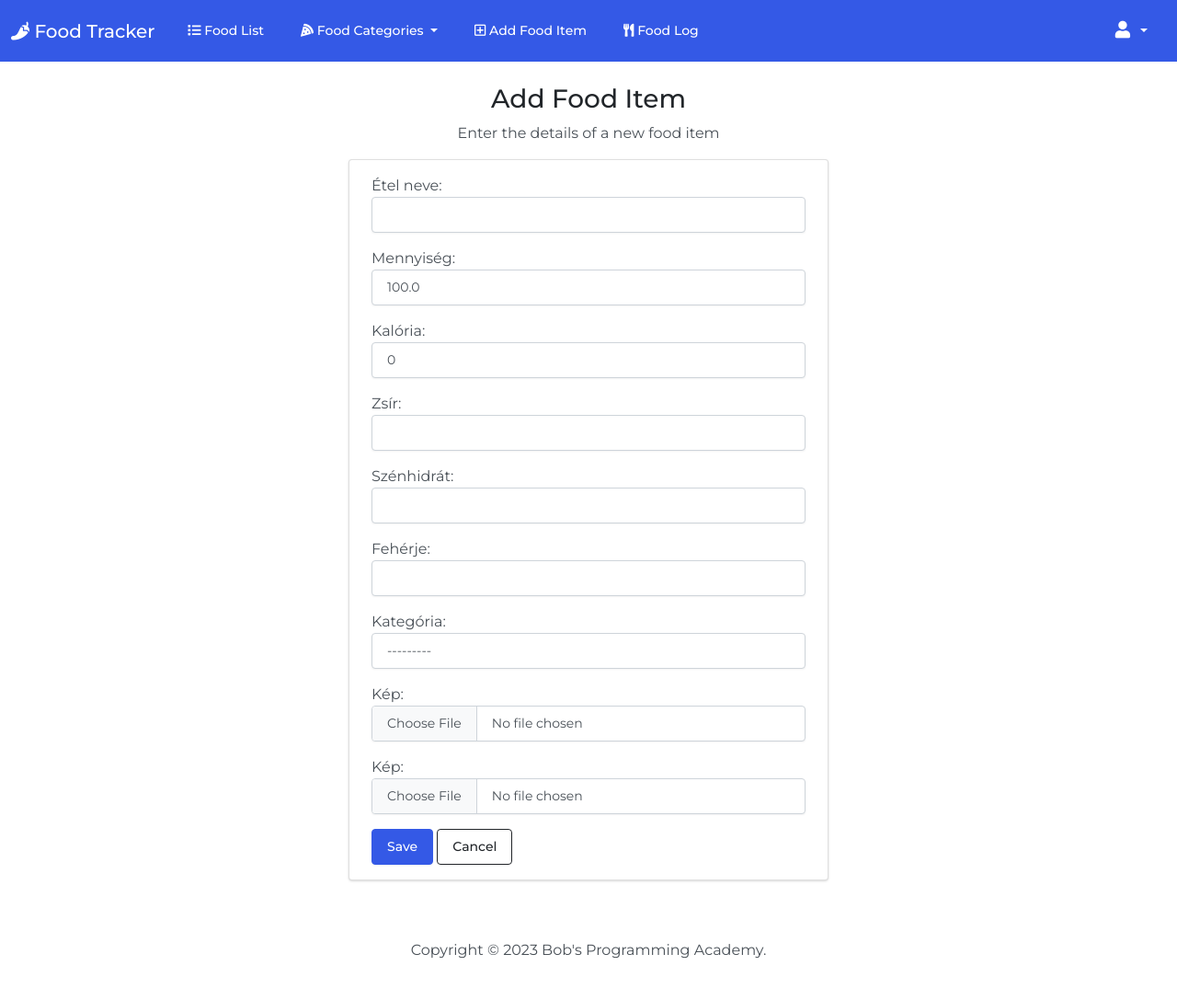
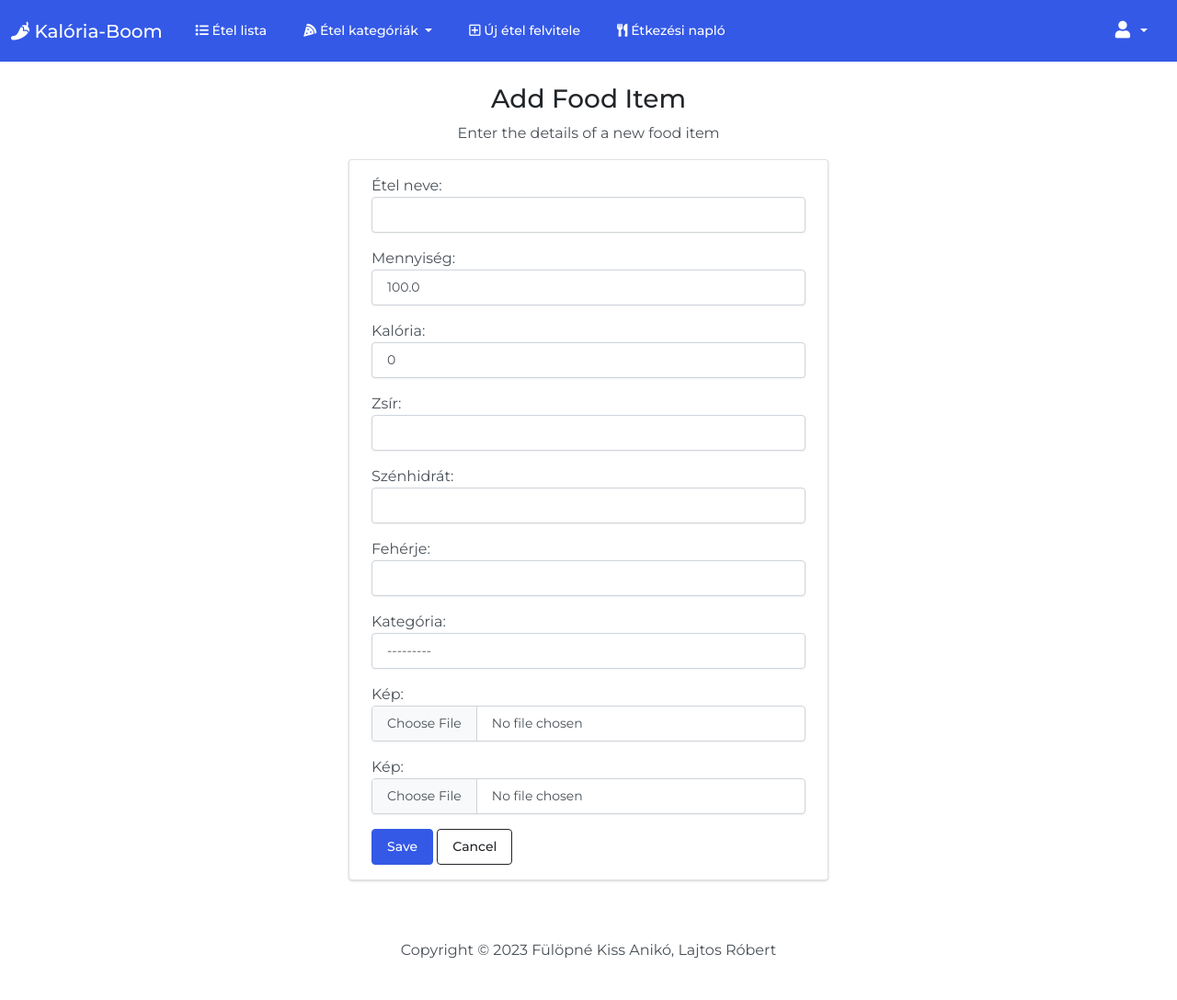
Before and after one commit to lajtosrob/KaloriaBoom, a Django app: page /food/add in a window 1280 px wide. Shown: the whole page at 92% size. Run offline with Django 3.2, Linux system fonts and the light colour scheme; the visitor is signed in with stand-in values (Sample User, id 1); data that the repository does not hold is empty; some libraries are stand-ins or nearby versions.

Commit message:
Felület magyarítása

```diff
--- a/templates/base.html
+++ b/templates/base.html
@@ -25,7 +25,7 @@
         <nav class='navbar navbar-expand-lg navbar-dark bg-primary'>
             <div class='container-fluid'>
                 <a class='navbar-brand' href="{% url 'index' %}">
-                    <i class='fas fa-pepper-hot fa-2xl'></i> Food Tracker
+                    <i class='fas fa-pepper-hot fa-2xl'></i> Kalória-Boom
                 </a>
                 <button class='navbar-toggler' type='button' data-bs-toggle='collapse' data-bs-target='#navbarColor' aria-controls='navbarColor' aria-expanded='false' aria-label='Toggle navigation'>
                     <span class='navbar-toggler-icon'></span>
@@ -35,13 +35,13 @@
                     <ul class='navbar-nav me-auto'>
                         <li class='nav-item'>
                             <a class='nav-link' href="{% url 'index' %}">
-                                <i class='fas fa-list'></i> Food List
+                                <i class='fas fa-list'></i> Étel lista
                             </a>
                         </li>
 
                         <li class='nav-item dropdown'>
                             <a class='nav-link dropdown-toggle' data-bs-toggle='dropdown' href='#' role='button' aria-haspopup='true' aria-expanded='false'>
-                                <i class='fas fa-pizza-slice'></i> Food Categories
+                                <i class='fas fa-pizza-slice'></i> Étel kategóriák
                             </a>
                             <div class='dropdown-menu'>
                                 {% for category in categories %}
@@ -57,12 +57,12 @@
                         {% if user.is_authenticated %}
                             <li class='nav-item'>
                                 <a class='nav-link' href="{% url 'food_add' %}">
-                                    <i class='far fa-plus-square'></i> Add Food Item
+                                    <i class='far fa-plus-square'></i> Új étel felvitele
                                 </a>
                             </li>
                             <li class='nav-item'>
                                 <a class='nav-link' href="{% url 'food_log' %}">
-                                    <i class='fas fa-utensils'></i> Food Log
+                                    <i class='fas fa-utensils'></i> Étkezési napló
                                 </a>
                             </li>
                         {% endif %}
@@ -76,23 +76,23 @@
                             </a>
                             <div class='dropdown-menu dropdown-menu-end'>
                                 <a class='dropdown-item' href="{% url 'weight_log' %}">
-                                    <i class='fas fa-user'></i> User Profile
+                                    <i class='fas fa-user'></i> Felhasználói profil
                                 </a>
                                 <div class='dropdown-divider'></div>
                                 <a class='dropdown-item' href="{% url 'logout' %}">
-                                    <i class='fas fa-sign-out-alt'></i> Log Out
+                                    <i class='fas fa-sign-out-alt'></i> Kijelentkezés
                                 </a>
                             </div>
                         </li>
                         {% else %}
                         <li class='nav-item'>
                             <a class='nav-link' href="{% url 'login' %}">
-                                <i class='fas fa-sign-in-alt'></i> Log In
+                                <i class='fas fa-sign-in-alt'></i> Bejelentkezés
                             </a>
                         </li>
                         <li class='nav-item'>
                             <a class='nav-link' href="{% url 'register' %}">
-                                <i class='fas fa-user-plus'></i> Register
+                                <i class='fas fa-user-plus'></i> Regisztráció
                             </a>
                         </li>
                         {% endif %}
@@ -111,7 +111,7 @@
         <footer class='py-4'>
             <div class='d-flex align-items-center justify-content-center'>
                 <div class='text-center'>
-                    Copyright &copy; <script>document.write(new Date().getFullYear())</script> Bob's Programming Academy.
+                    Copyright &copy; <script>document.write(new Date().getFullYear())</script> Fülöpné Kiss Anikó, Lajtos Róbert
                 </div>
             </div>
         </footer>
```
